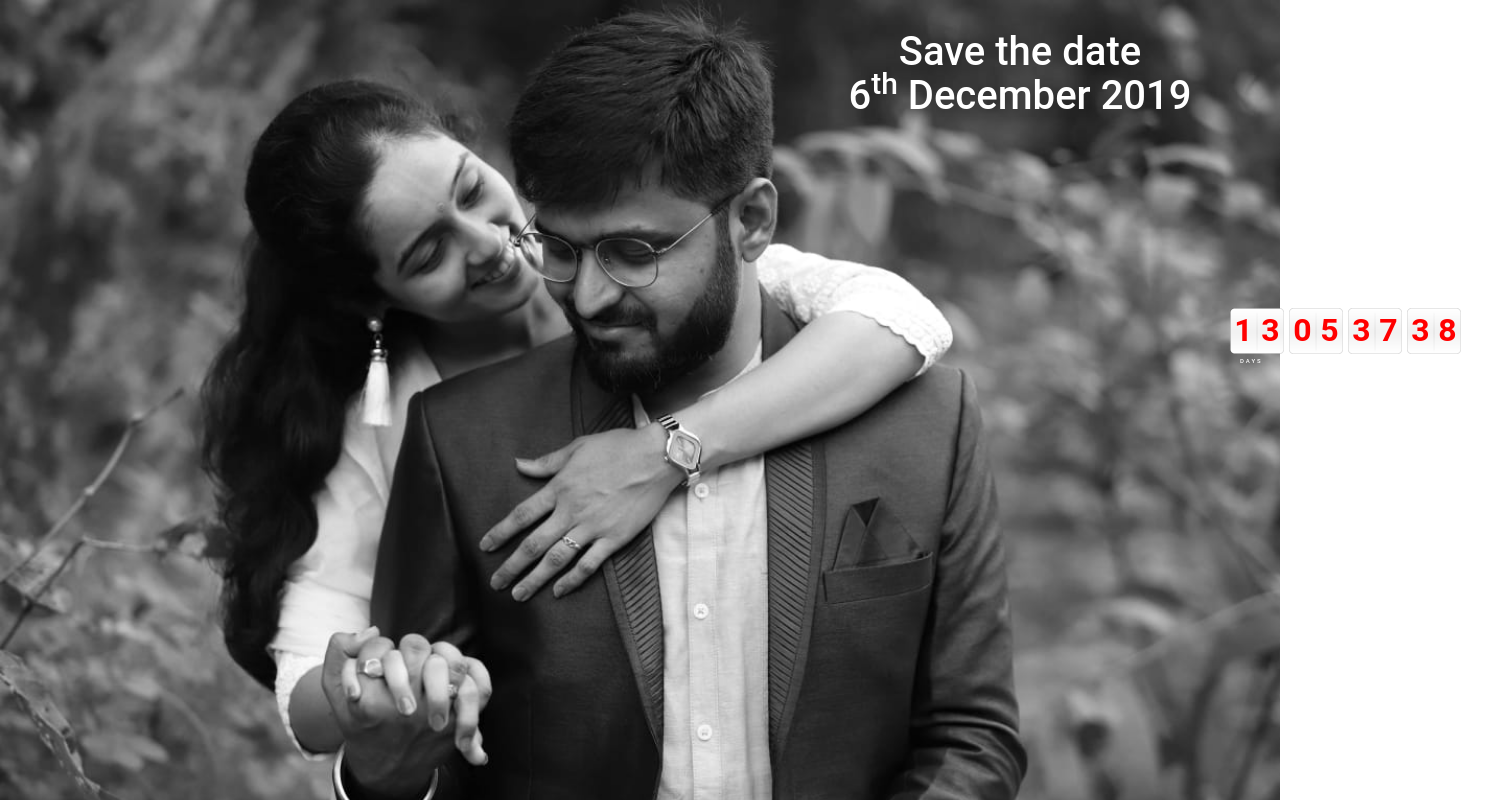
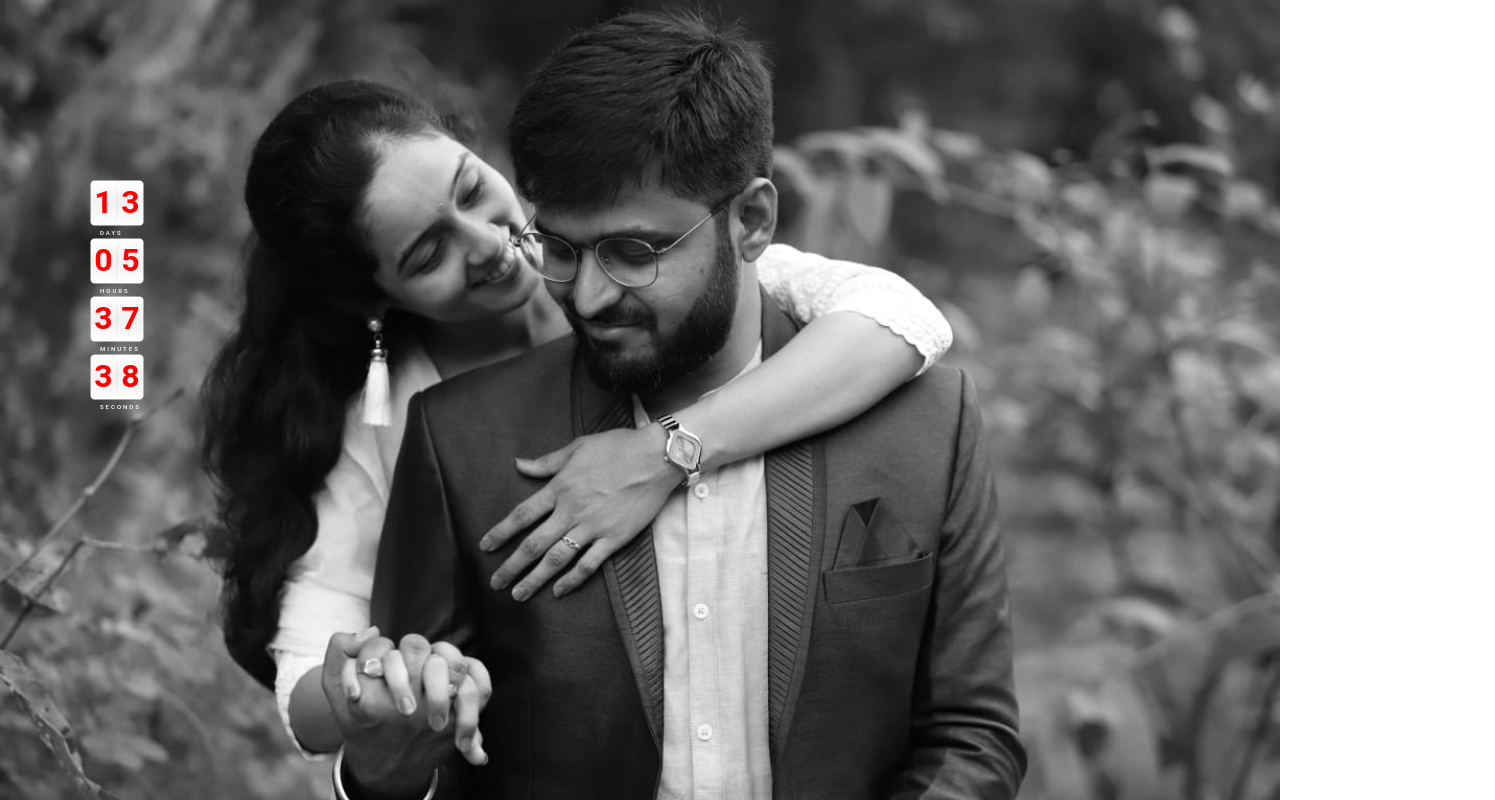
Before and after one commit to njos03/njos03.github.io, a plain HTML site: page index.html in a window 1280 px wide. Shown: the whole page, 1495 px wide, since content can reach past the window. Drawn offline with Linux system fonts and the light colour scheme.

Commit message:
Update index.html

```diff
--- a/index.html
+++ b/index.html
@@ -19,8 +19,8 @@
 
   <div class="title">
     <div class="container">
-      <div class="col-md-offset-8 welcome">
-        <h1>Save the date <br/> 6<sup>th</sup> December 2019</h1>
+      <div class="col">
+        <!-- <p class="lead">Save the date <br/> 6<sup>th</sup> December 2019</p> -->
         <!-- <p><span>Our website is under construction.</span><br>We`ll be here soon with our new awesome site</p> -->
       </div>
     </div>
@@ -28,7 +28,7 @@
 
   <div class="timer">
     <div class="container">
-      <div class="col-md-3 col-md-offset-12">
+      <div class="col-sm-1">
         <div class="text-center">
           <!-- Countdown dashboard start -->
           <div id="countdown_dashboard">
@@ -66,6 +66,7 @@
 
 
 
+
   <!-- jQuery (necessary for Bootstrap's JavaScript plugins) -->
   <script src="js/jquery-2.1.1.min.js"></script>
   <!-- Include all compiled plugins (below), or include individual files as needed -->
```
